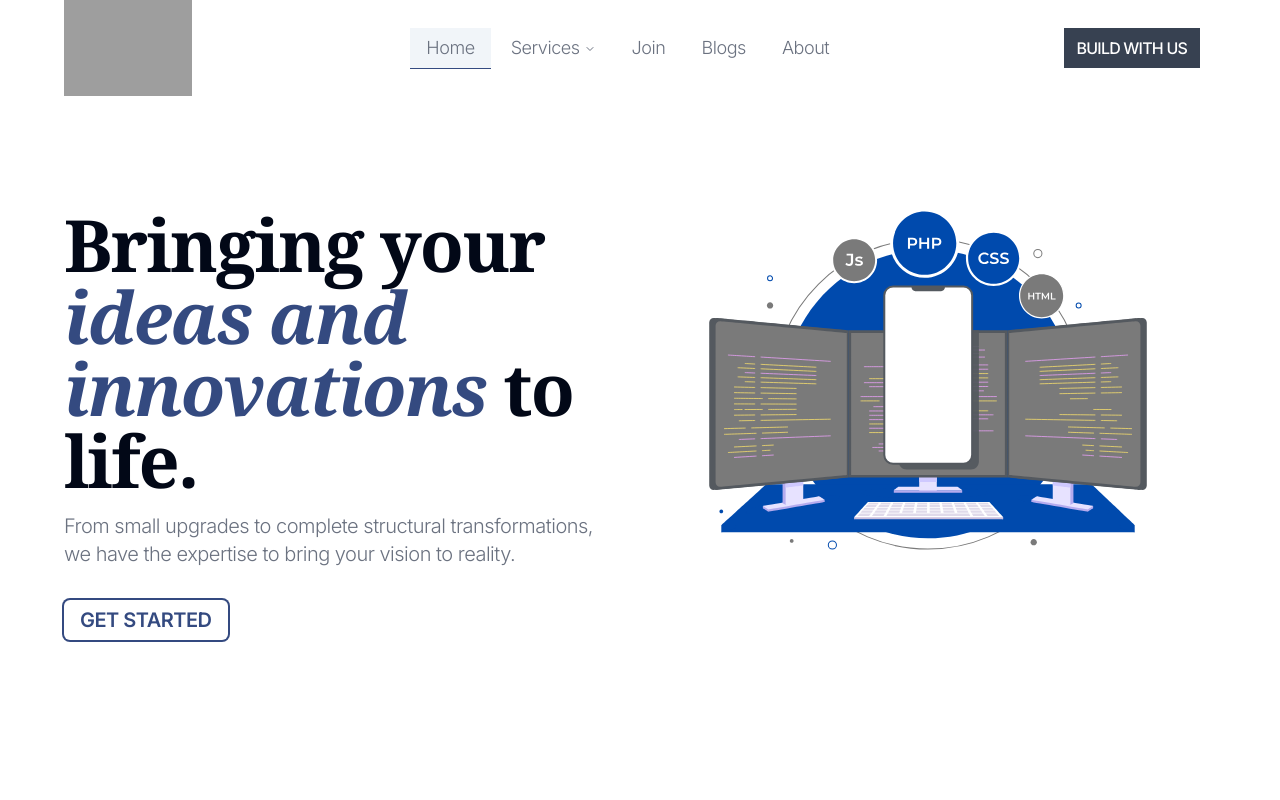
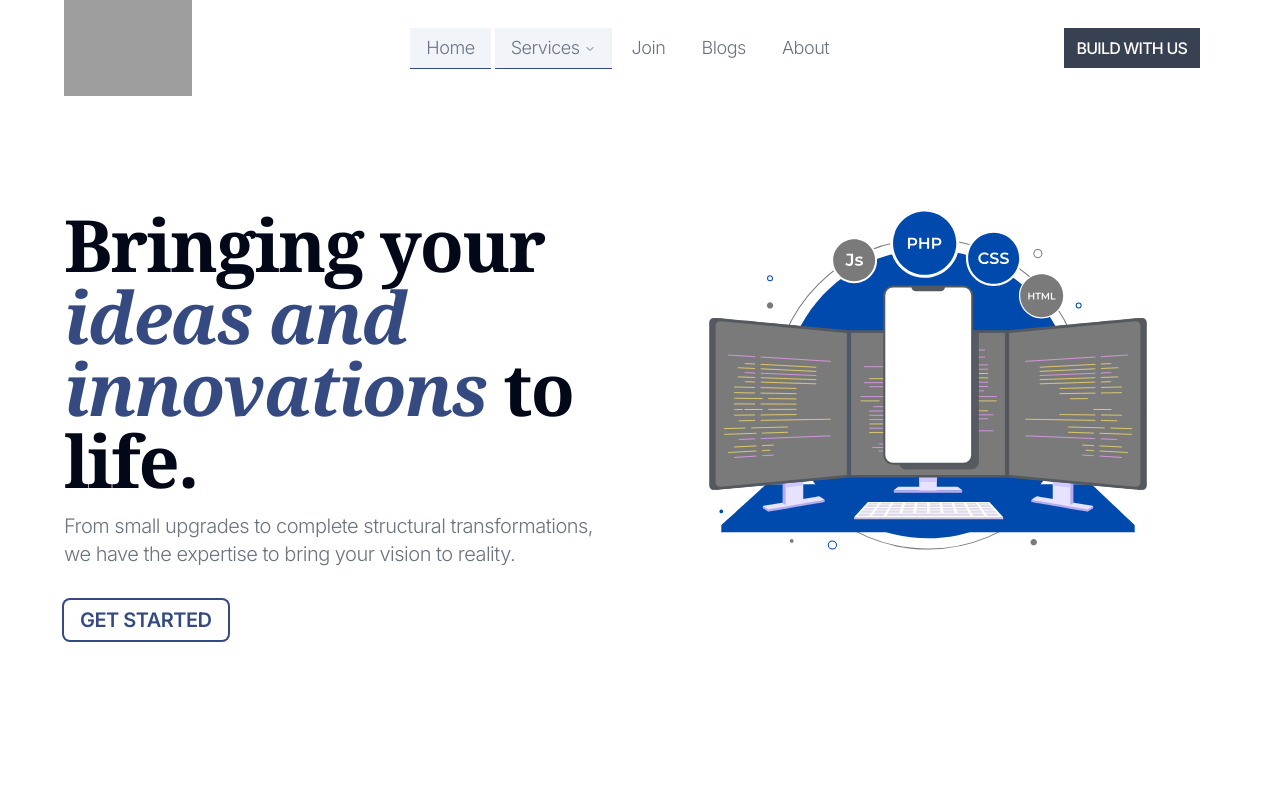
Before and after one commit to Ojaspj/software-company-web-template, a Next.js app: page / in a window 1280 px wide. Shown: the top 800 px of the page. Built offline with nearby package versions, Linux system fonts and the light colour scheme; grey boxes are pictures that could not be loaded.

Commit message:
fix: navbar item focus with routes

```diff
--- a/components/NavMenu.tsx
+++ b/components/NavMenu.tsx
@@ -38,7 +38,18 @@ export function NavMenu() {
           </Link>
         </NavigationMenuItem>
 
-        <NavigationMenuItem>
+        <NavigationMenuItem
+          className={`
+        ${
+          path === "/services/web-development" ||
+          "/services/mobile-app-development" ||
+          "/services/ui-ux-design" ||
+          "/services/ecommerce-solutions"
+            ? " border-b text-lg bg-accent border-[#344A80] text-[#344A80]  "
+            : null
+        }
+         `}
+        >
           <NavigationMenuTrigger>Services</NavigationMenuTrigger>
           <NavigationMenuContent className="">
             <ul className="grid w-[400px] gap-3 p-4  md:w-[500px] md:grid-cols-2 lg:w-[700px] ">
@@ -105,8 +116,6 @@ export function NavMenu() {
   );
 }
 
-
-
 const ListItem = React.forwardRef<
   React.ElementRef<"a">,
   React.ComponentPropsWithoutRef<"a">
--- a/components/Navbar.tsx
+++ b/components/Navbar.tsx
@@ -1,18 +1,10 @@
 "use client";
 import React, { useEffect, useState } from "react";
-import {
-  DropdownMenu,
-  DropdownMenuContent,
-  DropdownMenuItem,
-  DropdownMenuLabel,
-  DropdownMenuSeparator,
-  DropdownMenuTrigger,
-} from "@/components/ui/dropdown-menu";
 
 import Wrapper from "./Wrapper";
 import { Button } from "./ui/button";
-import { Menu, MoveRight, X } from "lucide-react";
-import { Sheet, SheetClose, SheetContent, SheetTrigger } from "./ui/sheet";
+import { Menu, X } from "lucide-react";
+import { Sheet, SheetContent, SheetTrigger } from "./ui/sheet";
 import Link from "next/link";
 import {
   NavigationMenu,
@@ -33,7 +25,6 @@ export default function Navbar() {
   const [shadow, setShadow] = useState(false);
   const [open, setOpen] = useState(false);
   const [isOpen, setIsOpen] = useState(false);
-  // console.log(open)
 
   //get shadow while scroll
   useEffect(() => {
@@ -128,7 +119,7 @@ export default function Navbar() {
                             type="single"
 
                             collapsible
-                            className=" w-[205px]"
+                            className=" w-[200px]"
                           >
                             <AccordionItem value="item-1">
                               <AccordionTrigger className="text-lg text-gray-500 tracking-tight  font-light ">
@@ -167,17 +158,7 @@ export default function Navbar() {
                               </AccordionContent>
                             </AccordionItem>
                           </Accordion>
-                          {/* <DropdownMenu>
-                            <DropdownMenuTrigger>Open</DropdownMenuTrigger>
-                            <DropdownMenuContent>
-                              <DropdownMenuLabel>My Account</DropdownMenuLabel>
-                              <DropdownMenuSeparator />
-                              <DropdownMenuItem>Profile</DropdownMenuItem>
-                              <DropdownMenuItem>Billing</DropdownMenuItem>
-                              <DropdownMenuItem>Team</DropdownMenuItem>
-                              <DropdownMenuItem>Subscription</DropdownMenuItem>
-                            </DropdownMenuContent>
-                          </DropdownMenu> */}
+
                         </NavigationMenuItem>
                         <NavigationMenuItem onClick={() => setOpen(false)}>
                           <Link href="/careers" legacyBehavior passHref>
@@ -206,11 +187,11 @@ export default function Navbar() {
                             </NavigationMenuLink>
                           </Link>
                         </NavigationMenuItem>
-                        <NavigationMenuItem onClick={() => setOpen(false)}>
+                        <NavigationMenuItem className=" w-56" onClick={() => setOpen(false)}>
                           <Link href="/contact" legacyBehavior passHref>
                             <Button
                               variant={"link"}
-                              className=" w-auto border p-3 transition-transform hover:border-white hover:scale-110 rounded-none border-gray-700 bg-gray-700 hover:bg-[#213872] text-white hover:text-white  tracking-tighter text-md my-4 hover:no-underline cursor-pointer"
+                              className=" w-full border p-3 h-full transition-transform hover:border-white hover:scale-110 rounded-none border-gray-700 bg-gray-700 hover:bg-[#213872] text-white hover:text-white  tracking-tighter text-lg my-4 hover:no-underline cursor-pointer"
                             >
                               BUILD WITH US
                             </Button>
```
